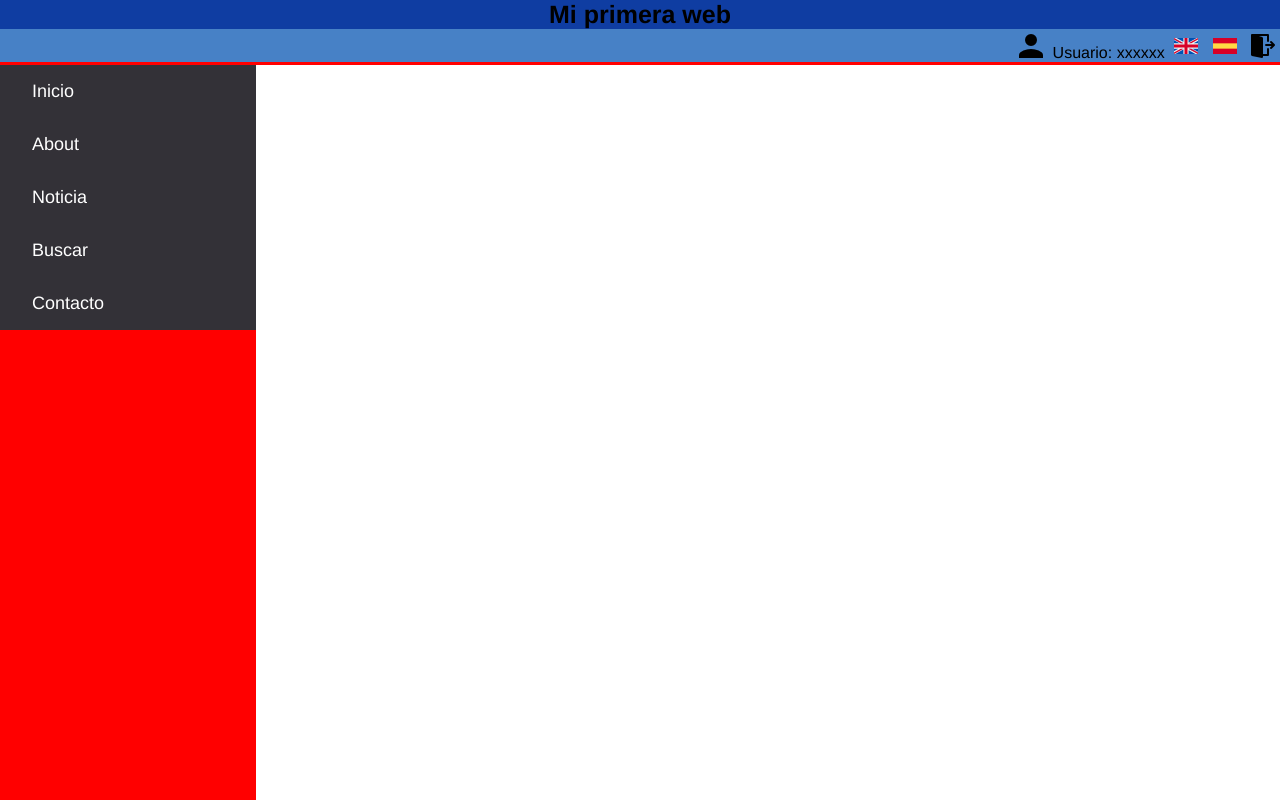
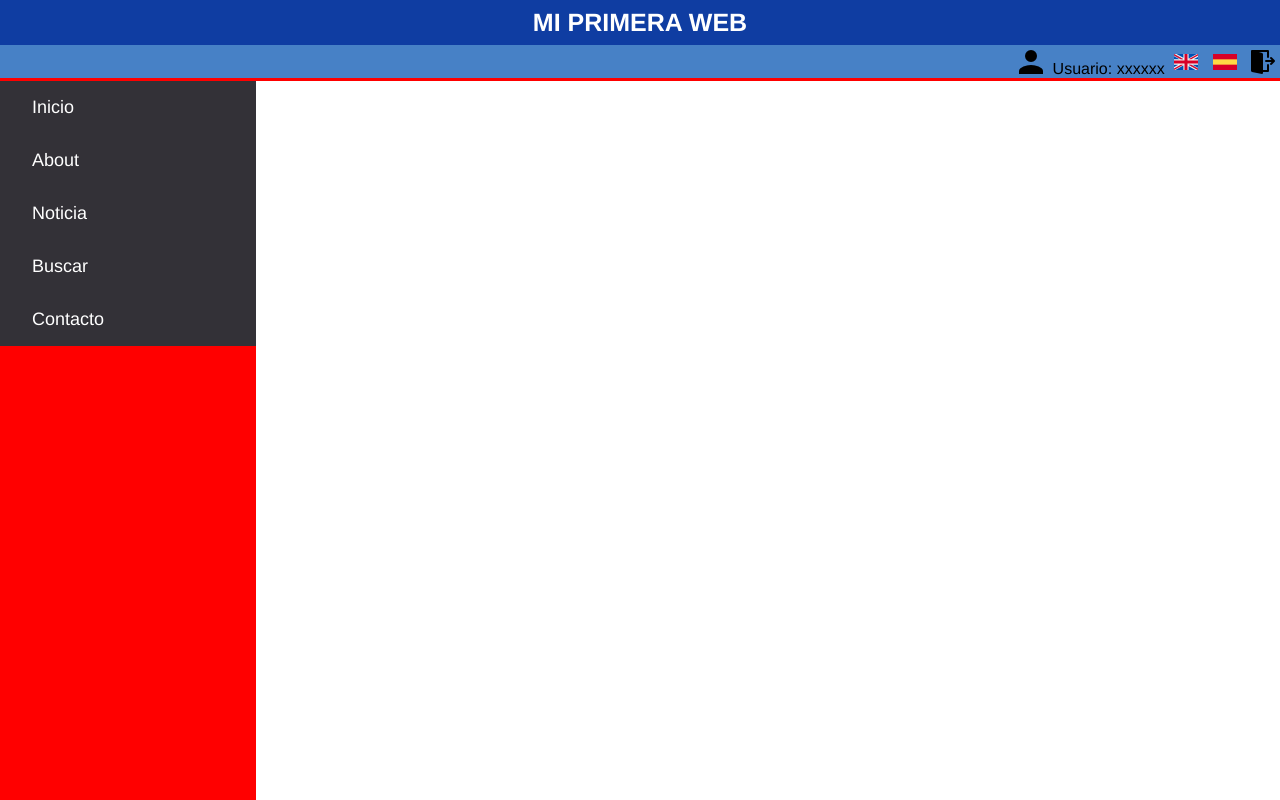
Before and after one commit to oscarpon/Primera_entrega, a plain HTML site: page index.html in a window 1280 px wide. Shown: the top 800 px of the page. Drawn offline with Linux system fonts and the light colour scheme.

Commit message:
Título cambiado

```diff
--- a/styles.css
+++ b/styles.css
@@ -30,7 +30,9 @@ h1{
   margin: 0;
   font-family:  Helvetica;
   margin-top: inherit;
-
+  text-transform: uppercase;
+  color: white;
+  padding: 8px;
 }
 
 
```
